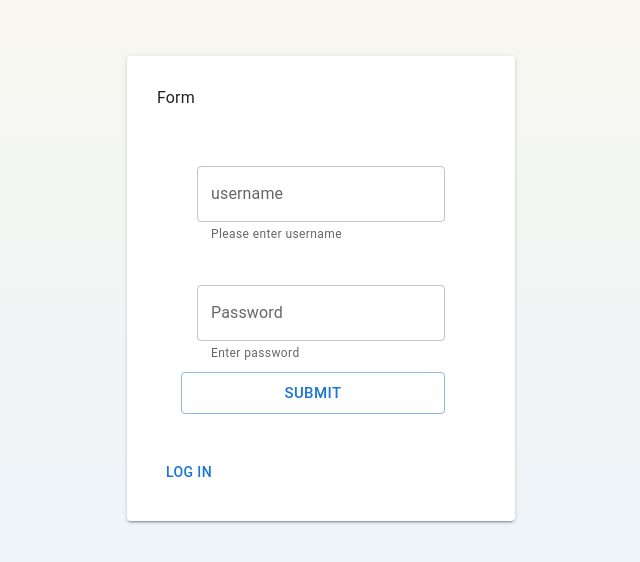
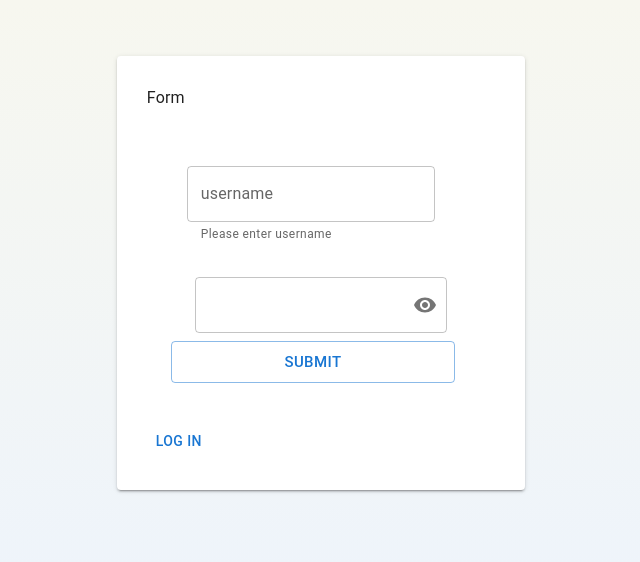
Before and after one commit to salexisliu/reader-client, a React (Create React App) app: page /signup in a window 1280 px wide. Shown: the top 562 px of the page, without its empty margins (319-959 px from the left). Built offline with nearby package versions, Linux system fonts and the light colour scheme.

Commit message:
fix flashcard get all page

```diff
--- a/src/AuthenticatedApp.js
+++ b/src/AuthenticatedApp.js
@@ -27,7 +27,7 @@ function AuthenticatedApp({ logOut, loggedIn, user }) {
 
           <Switch>
             <Route exact path="/read">
-              <StoryContainer loggedIn={loggedIn} />
+              <StoryContainer loggedIn={loggedIn, user} />
             </Route>
 
             <Route path="/books">
--- a/src/SignUp.js
+++ b/src/SignUp.js
@@ -7,7 +7,13 @@ import Button from "@mui/material/Button";
 import Paper from "@mui/material/Paper";
 import TextField from "@mui/material/TextField";
 import { Redirect, Link } from "react-router-dom";
-
+import Visibility from '@mui/icons-material/Visibility';
+import VisibilityOff from '@mui/icons-material/VisibilityOff';
+import InputLabel from '@mui/material/InputLabel';
+import InputAdornment from '@mui/material/InputAdornment';
+import IconButton from "@mui/material/IconButton";
+import FormControl from '@mui/material/FormControl';
+import OutlinedInput from '@mui/material/OutlinedInput';
 function SignUp({}) {
   const [showPassword, setShowPassword] = useState(false)
   const [errorMessage, setErrorMessage] = useState("");
@@ -90,16 +96,27 @@ function SignUp({}) {
                         />
                       </Grid>
                       <Grid item>
-                        <TextField
-                          margin="normal"
-                          helperText="Enter password"
-                            id="outlined-password-input"
-                            label="Password"
-                          variant="outlined"
-                            type="password"
-                            autoComplete="current-password"
+                         <FormControl sx={{ m: 1, width: '25ch' }} variant="outlined">
+                          <OutlinedInput
+                            id="outlined-adornment-password"
+                            type={showPassword ? 'text' : 'password'}
+
+                            value={password}
+                            endAdornment={
+                              <InputAdornment position="end">
+                                <IconButton
+                                  aria-label="toggle password visibility"
+                                  onClick={handleClickShowPassword}
+                                  // onMouseDown={handleMouseDownPassword}
+                                  edge="end"
+                                >
+                                  {showPassword ? <VisibilityOff /> : <Visibility/>}
+                                </IconButton>
+                              </InputAdornment>
+                            }
                           onChange={(e) => setPassword(e.target.value)}
                         />
+                          </FormControl>
                       </Grid>
                       <Button
                         variant="outlined"
--- a/src/components/Dictionary.js
+++ b/src/components/Dictionary.js
@@ -7,7 +7,7 @@ import Typography from "@mui/material/Typography";
 
 // import { SayButton } from 'react-say';
 import Card from "@mui/material/Card";
-function Dictionary({ lookUp, defineOn, setLookUp, closeDictionary, soundOn, bookId}) {
+function Dictionary({ lookUp, defineOn, setLookUp, closeDictionary, soundOn, bookId }) {
   const [wordsArray, setWordsArray] = useState([]);
   const [fontSize, setFontSize] = useState(0);
   const [definition, setDefinition] = useState("");
@@ -17,6 +17,7 @@ function Dictionary({ lookUp, defineOn, setLookUp, closeDictionary, soundOn, boo
     let utterance = new SpeechSynthesisUtterance(word);
     synth.speak(utterance);
   };
+
 
   useEffect(() => {
     setDefinition("");
@@ -53,7 +54,7 @@ function Dictionary({ lookUp, defineOn, setLookUp, closeDictionary, soundOn, boo
 
   }, [lookUp]);
 
-  console.log("These are the words", wordsArray);
+  console.log("These are the BOOK ID", );
 
   var synth = window.speechSynthesis;
   const clickSpeak = (word) => {
@@ -122,7 +123,9 @@ function Dictionary({ lookUp, defineOn, setLookUp, closeDictionary, soundOn, boo
     return fetch("/flashcards", {
       method: "POST",
       headers: {
-        "Content-Type": "application/json",
+        Authorization: `Bearer ${localStorage.token}`,
+        'Content-Type': 'application/json',
+        Accept: 'application/json',
       },
       body: JSON.stringify(obj),
     })
--- a/src/components/StoryContainer.js
+++ b/src/components/StoryContainer.js
@@ -14,7 +14,7 @@ import VolumeUpIcon from '@mui/icons-material/VolumeUp';
 import VolumeOffIcon from '@mui/icons-material/VolumeOff';
 import SpellcheckIcon from '@mui/icons-material/Spellcheck';
 
-function StoryContainer({ bookId }) {
+function StoryContainer({ bookId, user }) {
   // console.log("USEPARAMS", bookId);
 
   const [toolbar, setToolbar] = useState(false);
@@ -256,6 +256,7 @@ function StoryContainer({ bookId }) {
               soundOn={soundOn}
               defineOn={defineOn}
               bookId={bookId}
+              user = {user}
             />
           ) : (
             <> </>
--- a/src/components/VocabularyPage.js
+++ b/src/components/VocabularyPage.js
@@ -22,6 +22,7 @@ function VocabularyPage() {
       .then((res) => res.json())
       .then((data) => setVocab(data));
   };
+
 
   const deleteVocabWord = (words) => {
     console.log("STATE BEFORE", vocab)
```
